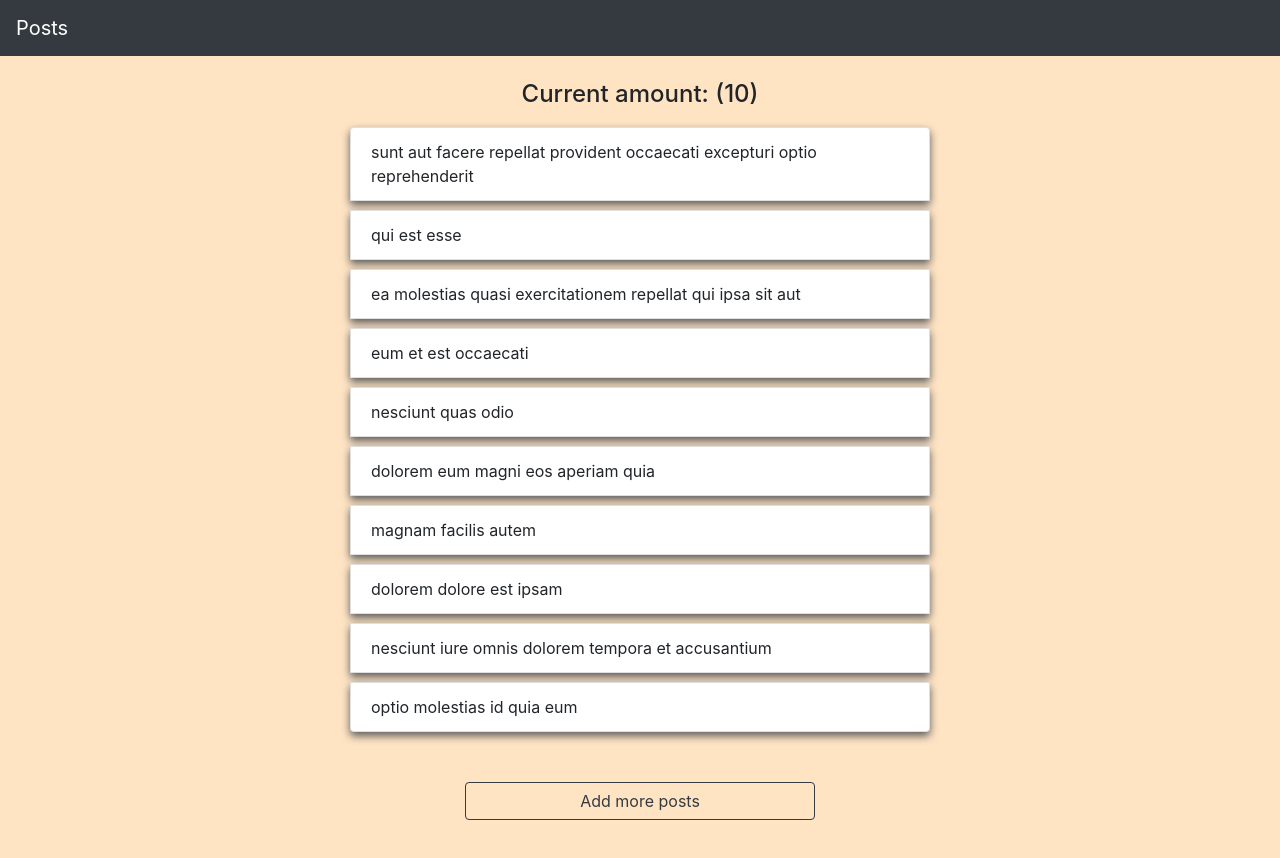
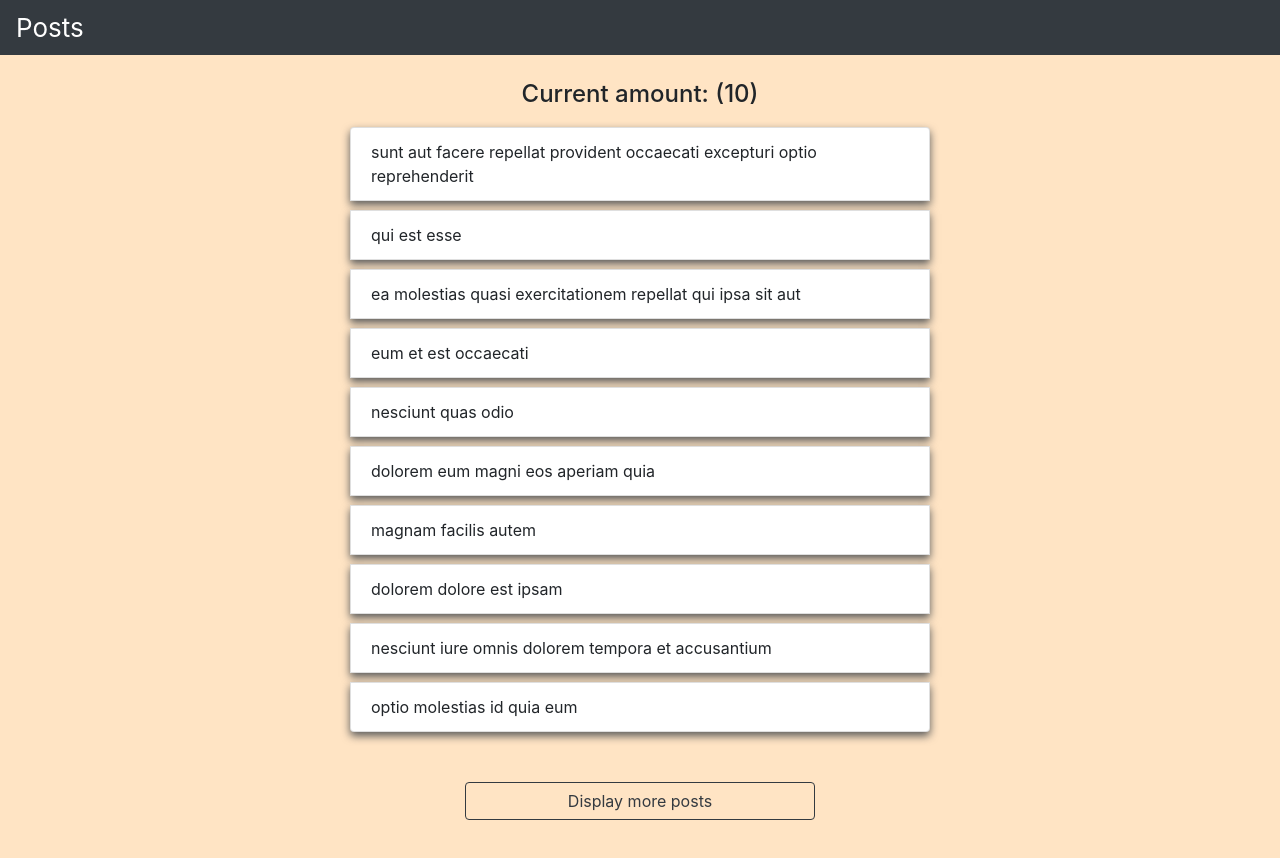
Before and after one commit to car1sberg/Apiko_Full_Stack_Intensive, a React (Create React App) app in the folder react-posts/: page / in a window 1280 px wide. Shown: the top 858 px of the page. Built offline with nearby package versions, Linux system fonts and the light colour scheme.

Commit message:
FIX: little refactoring, ADD: back to top component

```diff
--- a/react-posts/src/App.css
+++ b/react-posts/src/App.css
@@ -6,37 +6,3 @@ body {
   from { transform: rotate(0deg); }
   to { transform: rotate(360deg); }
 }
-
-.navbar {
-  background-color: #343a40;
-}
-
-.button {
-  display: flex;
-  justify-content: center;
-  margin-bottom: 50px;
-  margin-top: 50px;
-}
-
-.item {
-  margin: 10px;
-  box-shadow: 0 4px 8px #5b5b5b;
-
-}
-
-.ulWidth {
-  width: 600px;
-}
-
-.addPostsBtn {
-  width: 350px;
-}
-
-.posts h4 {
-  text-align: center;
-}
-
-.postsBlock {
-  display: flex;
-  justify-content: center;
-}
--- a/react-posts/src/App.js
+++ b/react-posts/src/App.js
@@ -2,6 +2,7 @@ import React, { Component } from 'react';
 import PostList from './components/post-list';
 import './App.css';
 import Header from './components/header';
+import ToTopBtn from './components/to-top-btn';
 
 class App extends Component {
   render() {
@@ -9,6 +10,7 @@ class App extends Component {
       <div>
         <Header />
         <PostList />
+        <ToTopBtn />
       </div>
     );
   }
--- a/react-posts/src/components/add-post-btn.js
+++ b/react-posts/src/components/display-posts-btn.js
@@ -1,16 +1,23 @@
 
 import React from 'react';
+import PropTypes from 'prop-types';
+import '../styles/display-posts-btn.css';
 
-function AddPostBtn(props) {
+
+function DisplayPostsBtn(props) {
     return (
         <div className="button">
             <button
                 className="btn btn-outline-dark addPostsBtn"
                 onClick={props.onClick}
-                >Add more posts
+                >Display more posts
             </button>
         </div>
     )
 }
 
-export default AddPostBtn;
+DisplayPostsBtn.propTypes = {
+    onClick: PropTypes.func
+}
+
+export default DisplayPostsBtn;
--- a/react-posts/src/components/header.js
+++ b/react-posts/src/components/header.js
@@ -1,10 +1,12 @@
 
 import React from 'react';
+import '../styles/header.css';
 
 function Header() {
     return (
-        <nav class="navbar navbar-dark fixed-top">
-            <a href="#" class="navbar-brand">Posts</a>
+        <nav className="navbar navbar-dark fixed-top">
+            <div className="brand">Posts</div>
+            {/* <a href="#" className="navbar-brand">Posts</a> */}
         </nav>
     )
 }
--- a/react-posts/src/components/post-list.js
+++ b/react-posts/src/components/post-list.js
@@ -1,7 +1,8 @@
 import React from 'react';
 import data from '../json/posts';
 import Post from './post';
-import AddPostBtn from './add-post-btn';
+import DisplayPostsBtn from './display-posts-btn';
+import '../styles/post-list.css';
 
 
 class PostList extends React.Component {
@@ -24,7 +25,7 @@ class PostList extends React.Component {
                 <h4>Current amount: ({posts.length})</h4>
                 <Post arr={posts}/>
                 {data.length - currentLength >= 10 &&
-                    <AddPostBtn onClick={this.handleClick} />
+                    <DisplayPostsBtn onClick={this.handleClick} />
                 }
             </div>
         )
--- a/react-posts/src/components/post.js
+++ b/react-posts/src/components/post.js
@@ -1,4 +1,6 @@
 import React from 'react';
+import PropTypes from 'prop-types';
+import '../styles/post.css';
 
 function Post(props) {
     const posts = props.arr;
@@ -11,4 +13,8 @@ function Post(props) {
     )
 }
 
+Post.propTypes = {
+    arr: PropTypes.array
+}
+
 export default Post;
--- /dev/null
+++ b/react-posts/src/components/to-top-btn.js
@@ -0,0 +1,25 @@
+import React from 'react';
+import '../styles/to-top.css';
+
+function ToTopBtn() {
+
+    window.onscroll = () => scrollFunction();
+
+    function scrollFunction() {
+        if (document.body.scrollTop > 500 || document.documentElement.scrollTop > 500) {
+            document.getElementById("myBtn").style.display = "block";
+        } else {
+            document.getElementById("myBtn").style.display = "none";
+        }
+    };
+
+    function toTop() {
+        document.body.scrollTop = 0;
+        document.documentElement.scrollTop = 0;
+    };
+
+
+    return <button onClick={toTop} id="myBtn" title="Go to top">To top</button>
+};
+
+export default ToTopBtn;
--- /dev/null
+++ b/react-posts/src/styles/display-posts-btn.css
@@ -0,0 +1,11 @@
+
+.button {
+    display: flex;
+    justify-content: center;
+    margin-bottom: 50px;
+    margin-top: 50px;
+  }
+
+  .addPostsBtn {
+    width: 350px;
+  }
--- /dev/null
+++ b/react-posts/src/styles/header.css
@@ -0,0 +1,9 @@
+
+.navbar {
+    background-color: #343a40;
+  }
+
+.brand {
+color: white;
+font-size: 26px;
+}
--- /dev/null
+++ b/react-posts/src/styles/post-list.css
@@ -0,0 +1,4 @@
+
+.posts h4 {
+    text-align: center;
+  }
--- /dev/null
+++ b/react-posts/src/styles/post.css
@@ -0,0 +1,14 @@
+
+.ulWidth {
+    width: 600px;
+  }
+
+  .postsBlock {
+    display: flex;
+    justify-content: center;
+  }
+
+.item {
+    margin: 10px;
+    box-shadow: 0 4px 8px #5b5b5b;
+}
--- /dev/null
+++ b/react-posts/src/styles/to-top.css
@@ -0,0 +1,20 @@
+
+#myBtn {
+    display: none;
+    position: fixed;
+    bottom: 20px;
+    right: 30px;
+    z-index: 99;
+    font-size: 18px;
+    border: none;
+    outline: none;
+    background-color: cadetblue;
+    color: white;
+    cursor: pointer;
+    padding: 15px;
+    border-radius: 4px;
+  }
+
+  #myBtn:hover {
+    background-color: #555;
+  }
```
